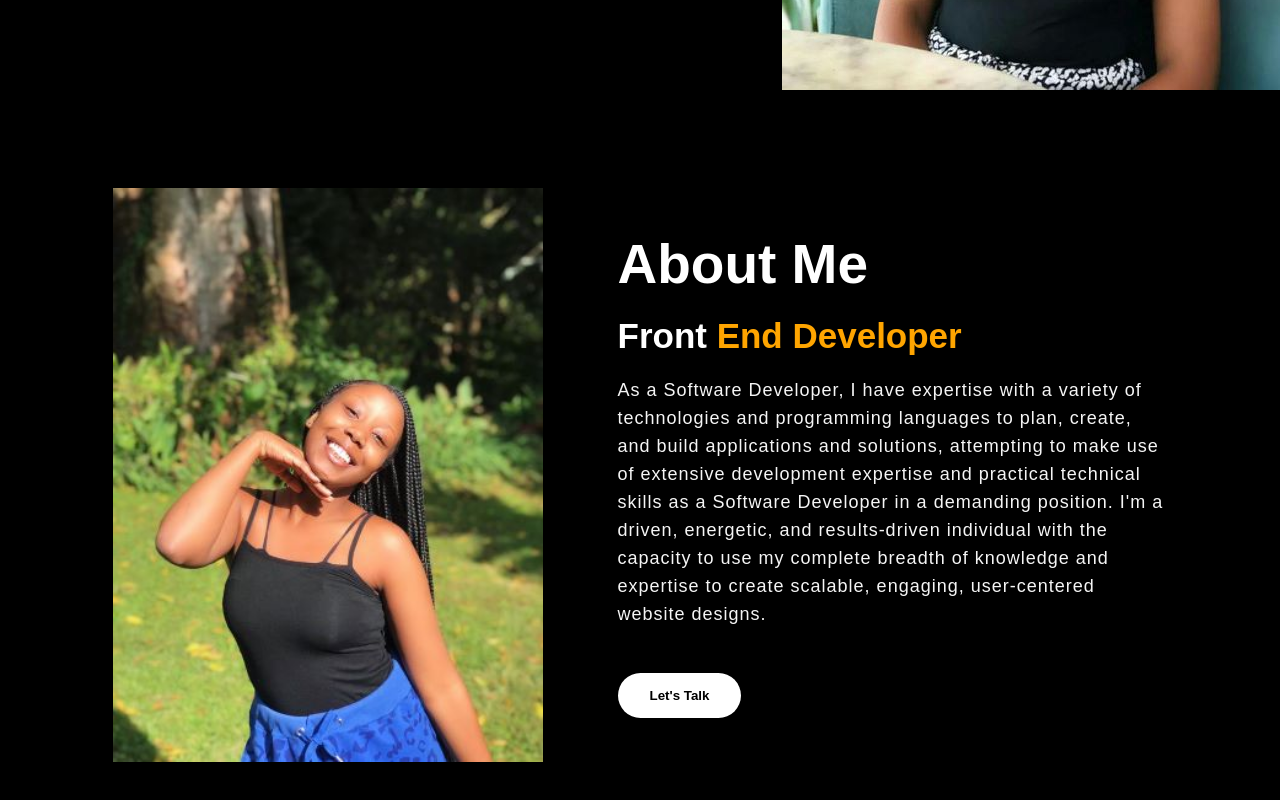
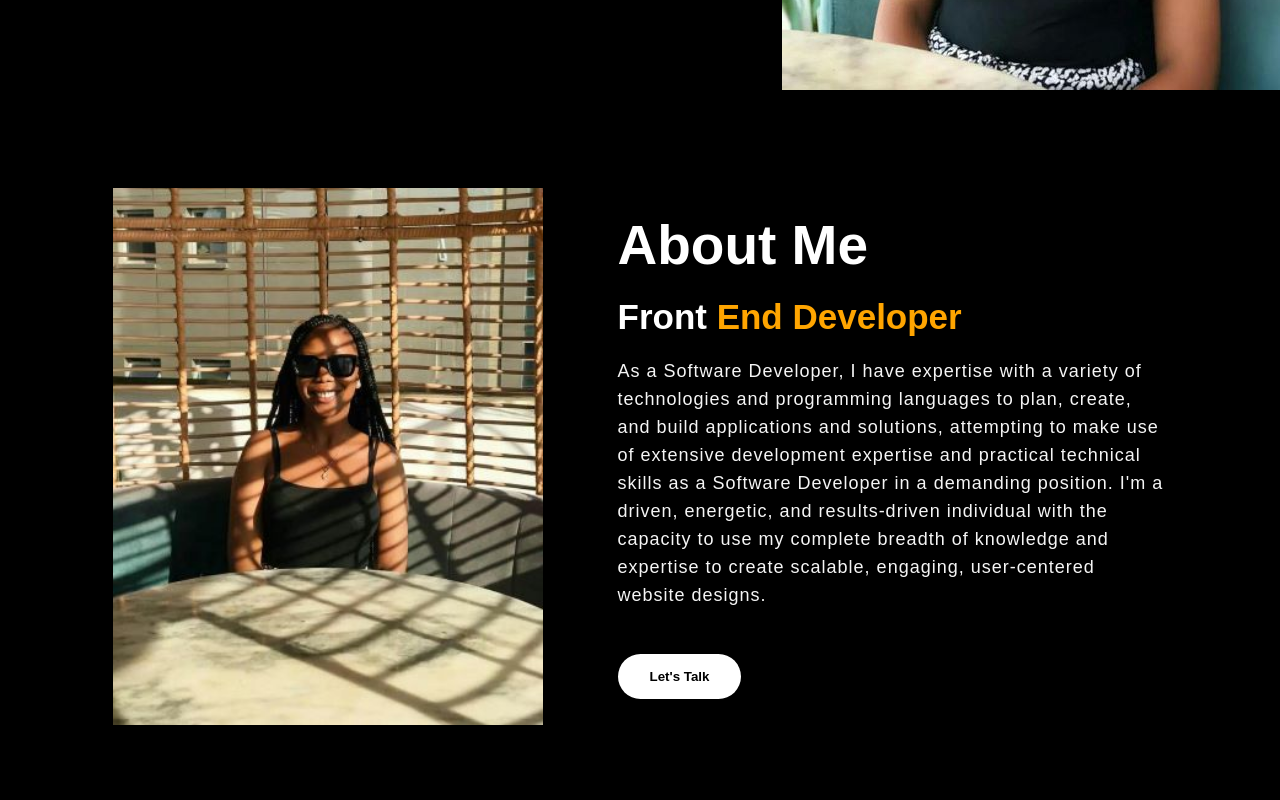
Before and after one commit to munyasya21/Portfolio, a plain HTML site: page index.html in a window 1280 px wide. Shown: the part 712-1512 px from the top of the page. Drawn offline with nearby package versions, Linux system fonts and the light colour scheme.

Commit message:
Portfolio

```diff
--- a/index.html
+++ b/index.html
@@ -45,7 +45,7 @@
     <!----About section start---->
     <section class="about">
       <div class="myself">
-        <img src="myself.jpg">
+        <img src="me.jpg">
         <div class="about-text">
           <h2>About Me</h2>
           <h3> Front <span>End Developer</span> </h3>
```
Also changed, not shown: me.jpg (added), myself.jpg (deleted).
